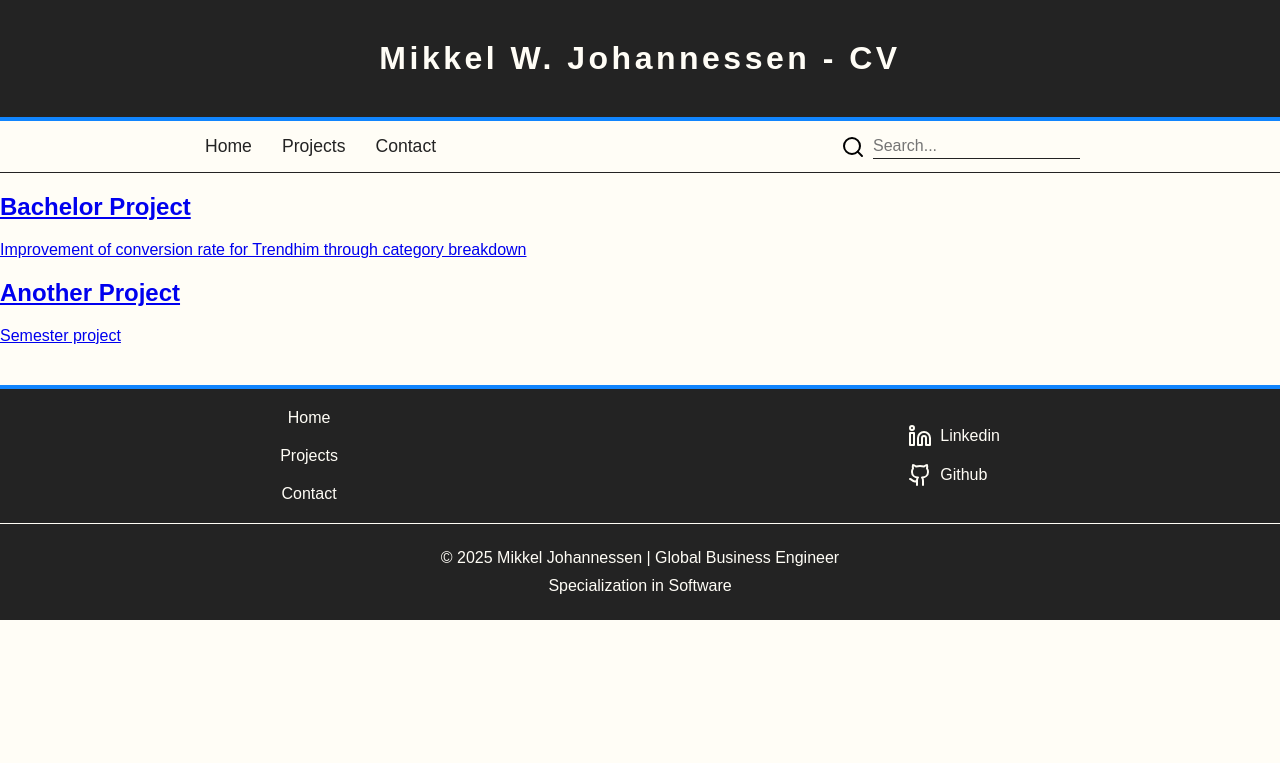
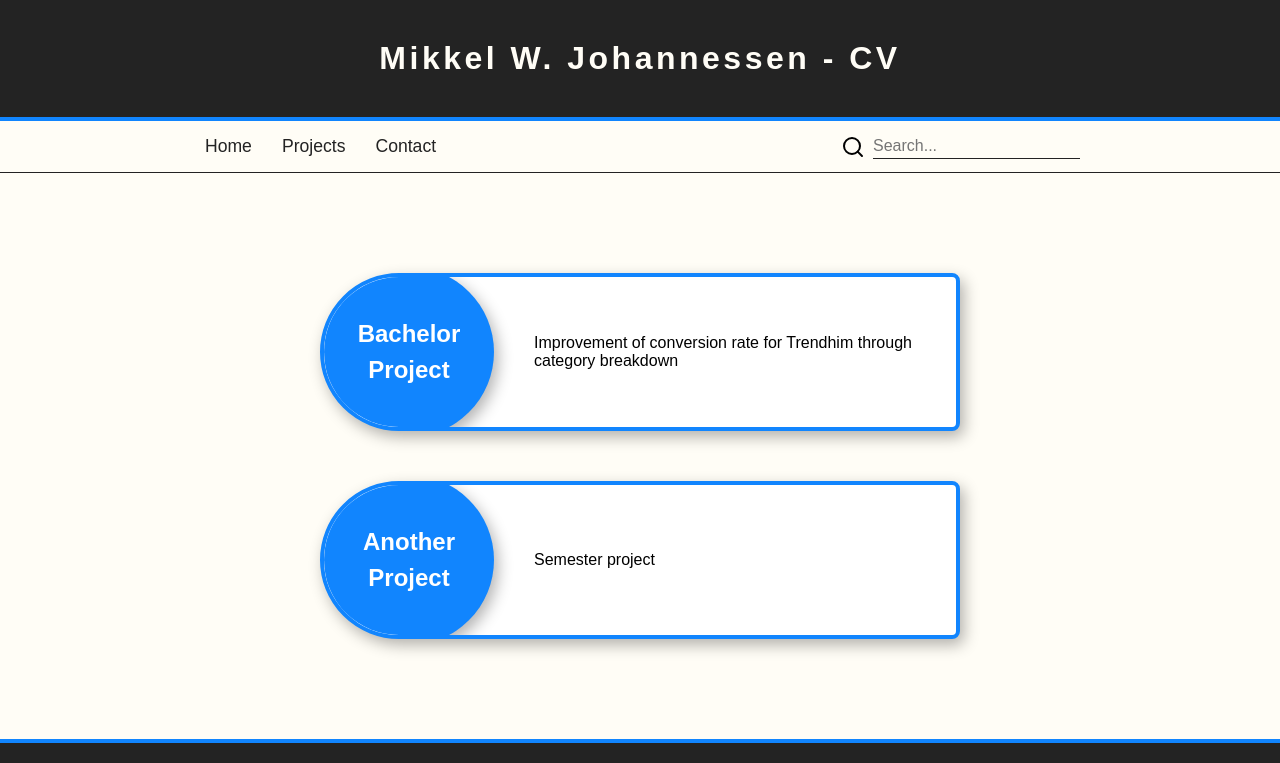
Before and after one commit to Mwaldemar/Resume, a Next.js app: page /projects in a window 1280 px wide. Shown: the top 763 px of the page. Built offline with nearby package versions, Linux system fonts and the light colour scheme.

Commit message:
Started working on the projects page. Almost done

```diff
--- a/app/components/header/header.module.scss
+++ b/app/components/header/header.module.scss
@@ -14,7 +14,6 @@
       padding: 20px 0;
       margin: 0 auto;
       width: fit-content;
-      animation: scaleUp 1.5s ease;
 
       &:hover {
         text-decoration: underline;
@@ -23,14 +22,3 @@
     }
   }
 }
-
-@keyframes scaleUp {
-  0% {
-    transform: scale(0);
-    opacity: 0;
-  }
-  100% {
-    transform: scale(1);
-    opacity: 1;
-  }
-}
--- a/app/projects/page.tsx
+++ b/app/projects/page.tsx
@@ -1,14 +1,23 @@
 import React from "react";
 import { ProjectPreview } from '@/components/ProjectPreview';
 import { getProjectMetadata } from '@/components/getProjectMetadata';
+import styles from './projects.module.scss'
 
 const Projects = () => {
-    const postMetadata = getProjectMetadata();
-    const postPreviews = postMetadata.map((post) => (
-        <ProjectPreview key={post.slug} {...post} />
+    const projectMetadata = getProjectMetadata();
+    const projectPreviews = projectMetadata.map((project) => (
+        <ProjectPreview key={project.slug} {...project} />
     ));
 
-    return <div>{postPreviews}</div>
+    return (
+        <div className={styles.container}>
+            <div className={styles.projectContainer}>
+                <div className={styles.projectPreview}>
+                    {projectPreviews}
+                </div>
+            </div>
+        </div>
+    )
 }
 
 export default Projects;
--- a/app/projects/projects.module.scss
+++ b/app/projects/projects.module.scss
@@ -0,0 +1,13 @@
+.container {
+  width: 100%;
+
+  .projectContainer {
+    width: 50%;
+    margin: 100px auto;
+
+    .projectPreview > a {
+      text-decoration: none;
+      color: black;
+    }
+  }
+}
--- a/components/ProjectPreview.tsx
+++ b/components/ProjectPreview.tsx
@@ -1,12 +1,25 @@
 import Link from "next/link";
 import { ProjectMetadata } from "./ProjectMetadata";
+import styles from './projectPreview.module.scss'
+import clsx from "clsx";
+import { ArrowRight } from "lucide-react";
 
 export const ProjectPreview = (props: ProjectMetadata) => {
     return (
         <Link href={`/projects/${props.slug}`}>
-            <div>
-                <h2>{props.title}</h2>
-                <p>{props.subtitle}</p>
+            <div className={styles.previewContainer}>
+                <h2 className={clsx(styles.title, styles.titleContent)}>
+                    <div className={styles.titleWrapper}>
+                        {props.title}
+                    </div>
+                    <div className={clsx(styles.showOnHover)}>
+                        <div>See More</div>
+                        <ArrowRight />
+                    </div>
+                </h2>
+                <div className={styles.content}>
+                    <p className={clsx(styles.subTitle, styles.hideOnHover)}>{props.subtitle}</p>
+                </div>
             </div>
         </Link>
     )
--- /dev/null
+++ b/components/projectPreview.module.scss
@@ -0,0 +1,120 @@
+.previewContainer {
+  display: flex;
+  flex-direction: row;
+  align-items: center;
+  position: relative;
+  gap: 20px;
+  border: 4px solid var(--blue);
+  margin-bottom: 50px;
+  background-color: white;
+  box-shadow: 4px 6px 15px rgba(0, 0, 0, 0.3);
+  height: 150px;
+  border-top-left-radius: 100px;
+  border-bottom-left-radius: 100px;
+  border-bottom-right-radius: 10px;
+  border-top-right-radius: 10px;
+  transition: transform 0.3s ease-in-out;
+  overflow: hidden;
+
+  &:hover {
+    .title {
+      width: 100%;
+      border-radius: 50px;
+    }
+
+    .content {
+      .hideOnHover {
+        opacity: 0;
+        visibility: hidden;
+      }
+
+      .showOnHover {
+        opacity: 1;
+        visibility: visible;
+      }
+    }
+  }
+
+  .title {
+    display: flex;
+    align-items: center;
+    background-color: var(--blue);
+    color: white;
+    text-align: center;
+    text-decoration: none;
+    padding: 10px;
+    box-shadow: 4px 6px 15px rgba(0, 0, 0, 0.3);
+    border-radius: 100px;
+    height: 100%;
+    width: 150px;
+    flex-shrink: 0;
+    transition: width 0.5s cubic-bezier(0.25, 1, 0.5, 1),
+      border-radius 0.3s ease-in-out;
+    overflow: hidden;
+    position: relative;
+
+    .titleWrapper {
+      line-height: 1.5em;
+      max-width: 150px;
+      white-space: normal;
+      overflow-wrap: break-word;
+    }
+  }
+
+  .content {
+    flex-grow: 1;
+    padding: 0 20px;
+    opacity: 1;
+    visibility: visible;
+    transition: opacity 0.8s ease-in-out;
+
+    .hideOnHover {
+      opacity: 1;
+      visibility: visible;
+      transition: opacity 0.5s ease-in-out;
+    }
+  }
+
+  .hideOnHover {
+    opacity: 1;
+    visibility: visible;
+    transition: opacity 0.5s ease-in-out;
+  }
+
+  .showOnHover {
+    opacity: 0;
+    visibility: hidden;
+    display: none;
+    align-items: center;
+    transition: opacity 0.5s ease-in-out;
+
+    svg {
+      margin-top: 4px;
+    }
+  }
+
+  &:hover {
+    .showOnHover {
+      visibility: visible;
+      display: flex;
+      padding-right: 20px;
+      position: absolute;
+      right: 0;
+      animation: opacity 0.5s ease-in-out forwards;
+    }
+
+    .hideOnHover {
+      opacity: 0;
+      visibility: hidden;
+    }
+  }
+}
+
+@keyframes opacity {
+  0% {
+    opacity: 0;
+  }
+  100% {
+    opacity: 1;
+  }
+}
```
Also changed, not shown: app/home.module.scss (+2 -8 lines).
